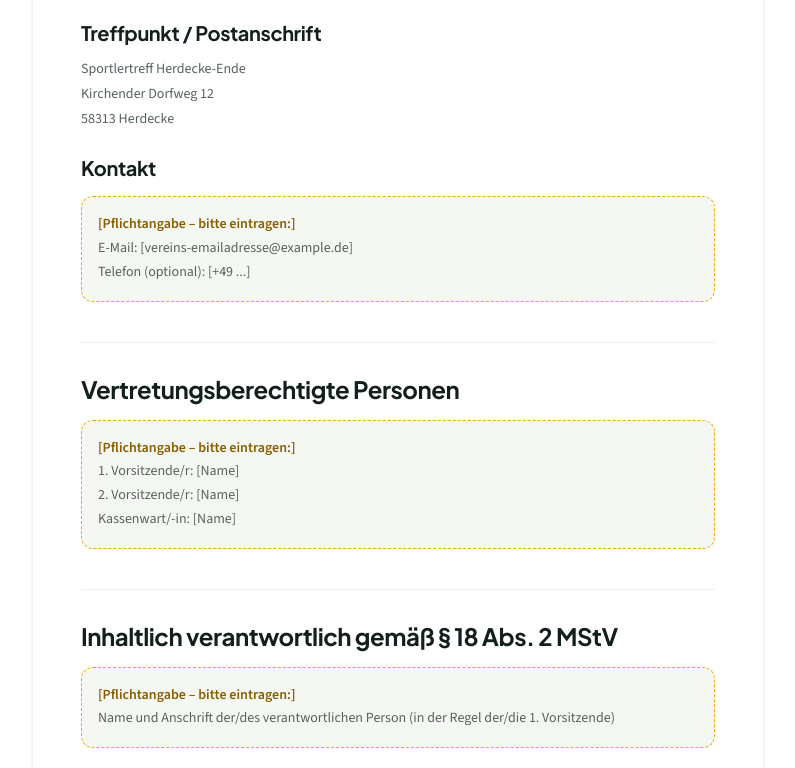
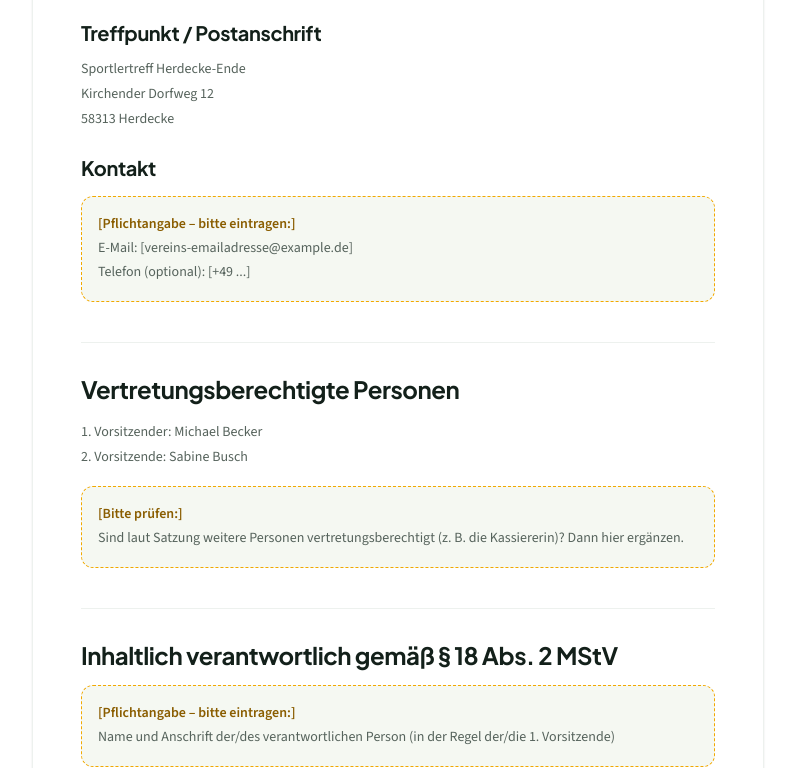
Before and after one commit to Imkereitrinkaus/iv-he, a plain HTML site: page impressum.html in a window 1280 px wide. Shown: the part 1008-1776 px from the top of the page, without its empty margins (242-1037 px from the left). Drawn offline with Linux system fonts and the light colour scheme.

Commit message:
Vorstand eintragen, Namen in Impressum und Datenschutz ergänzen
- data/vorstand.txt: acht Ämter mit Namen, neu: Schriftführerin und
  Obfrau für Bienengesundheit
- Impressum: 1. und 2. Vorsitz als vertretungsberechtigte Personen,
  Hinweis zur Prüfung weiterer Vertretungsberechtigter laut Satzung
- Datenschutz: verantwortliche Stelle vertreten durch den 1. Vorsitzenden

Co-Authored-By: Claude Opus 5.5 <noreply@anthropic.com>
Claude-Session: https://claude.ai/code/session_01KTtGtJZXfnyYjpNt1C7rXr

```diff
--- a/impressum.html
+++ b/impressum.html
@@ -87,7 +87,7 @@
           <h3>Verantwortlich für den Inhalt dieser Website</h3>
           <div class="legal-placeholder">
             <strong>[Pflichtangabe – bitte eintragen:]</strong><br>
-            Name des/der 1. Vorsitzenden<br>
+            Michael Becker (1. Vorsitzender)<br>
             Straße und Hausnummer<br>
             58313 Herdecke (oder abweichende Privatanschrift)
           </div>
@@ -121,11 +121,13 @@
           </div>
 
           <h2>Vertretungsberechtigte Personen</h2>
+          <p>
+            1. Vorsitzender: Michael Becker<br>
+            2. Vorsitzende: Sabine Busch
+          </p>
           <div class="legal-placeholder">
-            <strong>[Pflichtangabe – bitte eintragen:]</strong><br>
-            1. Vorsitzende/r: [Name]<br>
-            2. Vorsitzende/r: [Name]<br>
-            Kassenwart/-in: [Name]
+            <strong>[Bitte prüfen:]</strong><br>
+            Sind laut Satzung weitere Personen vertretungsberechtigt (z. B. die Kassiererin)? Dann hier ergänzen.
           </div>
 
           <h2>Inhaltlich verantwortlich gemäß § 18 Abs. 2 MStV</h2>
```
Also changed, not shown: datenschutz.html (+1 -1 lines), data/vorstand.txt.
